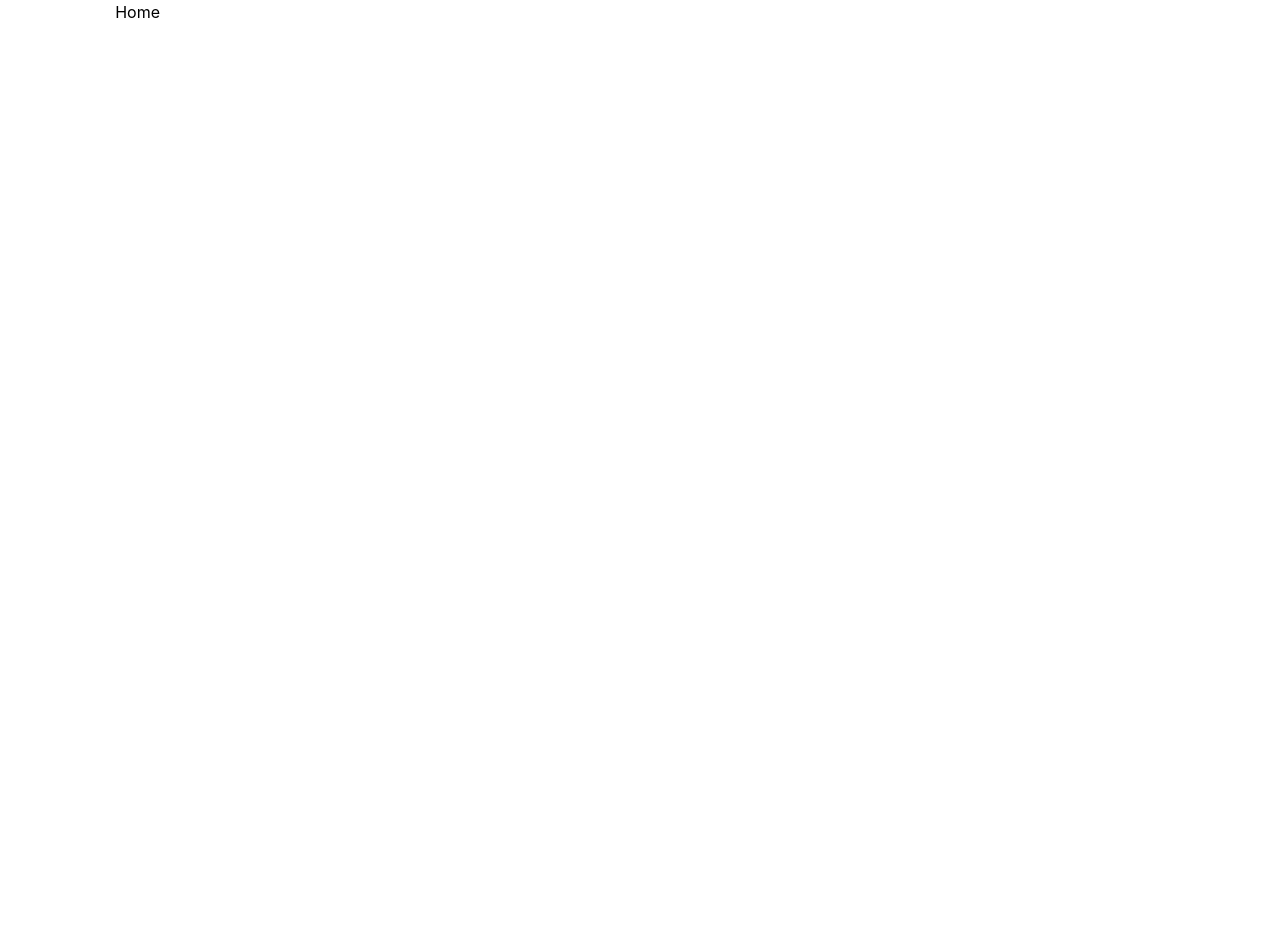
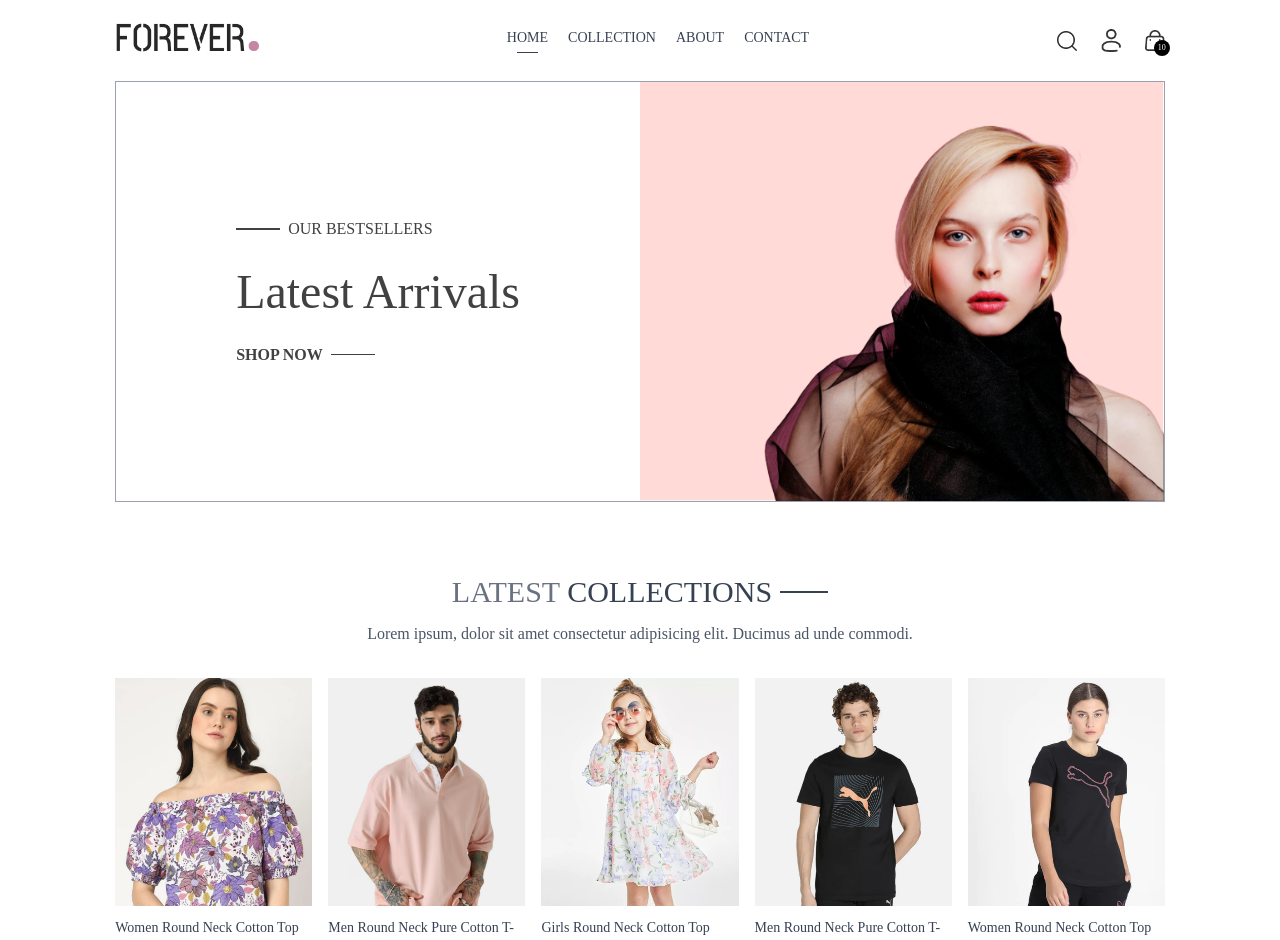
Before and after one commit to Tirth02/Ecommerce-Project-MERN, a React (Vite) app in the folder frontend/: page / in a window 1280 px wide. Shown: the top 940 px of the page. Before the commit the page ends 800 px from the top, so only its background shows below. Built offline with nearby package versions, Linux system fonts and the light colour scheme.

Commit message:
Hero Page desgining done with responsiveness using dummy data

```diff
--- a/frontend/src/App.jsx
+++ b/frontend/src/App.jsx
@@ -9,10 +9,12 @@ import Cart from "./pages/Cart";
 import Login from "./pages/Login";
 import PlaceOrder from "./pages/PlaceOrder";
 import Orders from "./pages/Orders";
+import Navbar from "./components/Navbar";
 
 const App = () => {
   return (
     <div className="px-4 sm:px-[5vw] md:px-[7vw] lg:px-[9vw]">
+      <Navbar/>
       <Routes>
         <Route path="/" element={<Home/>} />
         <Route path="/collection" element={<Collection/>} />
--- /dev/null
+++ b/frontend/src/components/Hero.jsx
@@ -0,0 +1,28 @@
+import React from 'react'
+import { assets } from '../assets/assets'
+
+const Hero = () => {
+  return (
+    <div className='flex flex-col sm:flex-row border border-gray-400'>
+        {/* Hero left side */}
+        <div className='w-full sm:w-1/2 flex items-center justify-center py-10 sm:py-0'>
+            <div className='text-[#414141]'>
+                <div className='flex items-center gap-2'>
+                    <p className='w-8 md:w-11 h-[2px] bg-[#414141]'></p>
+                    <p className='font-medium text-sm md:text-base'>OUR BESTSELLERS</p>
+                </div>
+                <h1 className='prata-regular text-3xl sm:py-3 lg:text-5xl leading-relaxed'>Latest Arrivals</h1>
+                <div className='flex items-center gap-2'>
+                    <p className='font-semibold text-sm md:text-base'>SHOP NOW</p>
+                    <p className='w-8 md:w-11 h-[1px] bg-[#414141]'></p>
+                </div>
+            </div>
+        </div>
+        {/* Hero Right Side */}
+        <img className='w-full sm:w-1/2 ' src={assets.hero_img} alt="" />
+
+    </div>
+  )
+}
+
+export default Hero
--- /dev/null
+++ b/frontend/src/components/LatestCollection.jsx
@@ -0,0 +1,36 @@
+import React, { useContext, useEffect, useState } from 'react'
+import { ShopContext } from '../context/ShopContext'
+import Title from './Title';
+import ProductItem from './ProductItem';
+
+const LatestCollection = () => {
+
+  const {products} = useContext(ShopContext);
+
+  const [latestProducts, setLatestProducts] = useState([]);
+
+  useEffect(() => {
+    setLatestProducts(products.slice(0,10));
+  },[])
+
+  return (
+    <div className='my-10'>
+        <div className='text-center py-8 text-3xl'>
+            <Title text1={'LATEST'} text2={'COLLECTIONS'}/>
+            <p className='w-3/4 m-auto text-xs sm:text-sm md:text-base text-gray-600'>
+                Lorem ipsum, dolor sit amet consectetur adipisicing elit. Ducimus ad unde commodi.
+            </p>
+        </div>
+
+        {/* Rendering Products */}
+
+        <div className='grid grid-cols-2 sm:grid-cols-3 md:grid-cols-4 lg:grid-cols-5 gap-4 gap-y-6 '>
+            {latestProducts.map((item, index) => (
+                <ProductItem key={index} id={item._id} image={item.image} name={item.name} price={item.price}/>
+            ))}
+        </div>
+    </div>
+  )
+}
+
+export default LatestCollection
--- /dev/null
+++ b/frontend/src/components/Navbar.jsx
@@ -0,0 +1,63 @@
+import React, { useState } from 'react'
+import {assets} from '../assets/assets.js'
+import { Link, NavLink } from 'react-router-dom'
+const Navbar = () => {
+
+  const [visible,setVisible] = useState(false);
+  return (
+    <div className="flex items-center justify-between py-5 font-medium">
+      <img src={assets.logo} className='w-36' alt="" />
+      <ul className='hidden sm:flex gap-5 text-sm text-gray-700'>
+        <NavLink to="/" className='flex flex-col items-center gap-1 '>
+          <p>HOME</p>
+          <hr className='w-2/4 border-none h-[1.5px] bg-gray-700 hidden'/>
+        </NavLink>
+        <NavLink to="/collection" className='flex flex-col items-center gap-1 '>
+          <p>COLLECTION</p>
+          <hr className='w-2/4 border-none h-[1.5px] bg-gray-700 hidden'/>
+        </NavLink>
+        <NavLink to="/about" className='flex flex-col items-center gap-1 '>
+          <p>ABOUT</p>
+          <hr className='w-2/4 border-none h-[1.5px] bg-gray-700 hidden'/>
+        </NavLink>
+        <NavLink to="/contact" className='flex flex-col items-center gap-1 '>
+          <p>CONTACT</p>
+          <hr className='w-2/4 border-none h-[1.5px] bg-gray-700 hidden'/>
+        </NavLink>
+      </ul>
+      <div className='flex items-center gap-6'>
+        <img src={assets.search_icon} className='w-5 cursor-pointer' alt="" />
+        <div className='group relative'>
+          <img src={assets.profile_icon} className='w-5 cursor-pointer' alt="" />
+          <div className='group-hover:block hidden absolute dropdown-menu right-0 pt-4 '>
+            <div className='flex flex-col gap-2 w-36 py-3 px-5 bg-slate-100 text-gray-500 rounded '>
+              <p className='cursor-pointer hover:text-black'>My Profile</p>
+              <p className='cursor-pointer hover:text-black'>Orders</p>
+              <p className='cursor-pointer hover:text-black'>Logout</p>
+            </div>
+          </div>
+        </div>
+        <Link to='/cart' className='relative'>
+          <img src={assets.cart_icon} className='w-5 min-w-5' alt="" />
+          <p className='absolute right-[-5px] bottom-[-5px] w-4 text-center leading-4 bg-black text-white aspect-square rounded-full text-[8px]'>10</p>
+        </Link>
+        <img onClick={() => setVisible(true)} src={assets.menu_icon} className='w-5 cursor-pointer sm:hidden'/>
+      </div>
+      {/* Sidebar menu for small screen */}
+      <div className={`absolute top-0 right-0 bottom-0 overflow-hidden bg-white transition-all ${visible ? 'w-full' : 'w-0'}`}>
+          <div className='flex flex-col text-gray-600'>
+            <div onClick={() => {setVisible(false)}}  className='flex items-center gap-4 p-3 cursor-pointer'>
+                <img className='h-4 rotate-180' src={assets.dropdown_icon} alt="" />
+                <p>Back</p>
+            </div>
+            <NavLink onClick={() => setVisible(false)} className='py-2 pl-6 border' to='/'>HOME</NavLink>
+            <NavLink onClick={() => setVisible(false)} className='py-2 pl-6 border' to='/collection'>COLLECTION</NavLink>
+            <NavLink onClick={() => setVisible(false)} className='py-2 pl-6 border' to='/about'>ABOUT</NavLink>
+            <NavLink onClick={() => setVisible(false)} className='py-2 pl-6 border' to='/contact'>CONTACT</NavLink>
+          </div>
+      </div>
+    </div>
+  )
+}
+
+export default Navbar
--- /dev/null
+++ b/frontend/src/components/ProductItem.jsx
@@ -0,0 +1,20 @@
+import React, { useContext } from 'react'
+import { ShopContext } from '../context/ShopContext'
+import { Link } from 'react-router-dom';
+
+const ProductItem = ({id,image,name,price}) => {
+    const {currency} = useContext(ShopContext);
+
+
+  return (
+    <Link className='text-gray-700 cursor-pointer ' to={`/product/${id}`}>
+        <div className='overflow-hidden'>
+            <img src={image[0]} className='hover:scale-110 transition ease-in-out' alt="" />
+        </div>
+        <p className='pt-3 pb-1 text-sm'>{name}</p>
+        <p className='text-sm font-medium '>{currency}{price}</p>
+    </Link>
+  )
+}
+
+export default ProductItem
--- /dev/null
+++ b/frontend/src/components/Title.jsx
@@ -0,0 +1,12 @@
+import React from 'react'
+
+const Title = ({text1, text2}) => {
+  return (
+    <div className='inline-flex gap-2 items-center mb-3'>
+        <p className='text-gray-500 '>{text1} <span className='text-gray-700 font-medium'>{text2}</span></p>
+        <p className='w-8 sm:w-12 h-[1px] sm:h-[2px] bg-gray-700'></p>
+    </div>
+  )
+}
+
+export default Title
--- /dev/null
+++ b/frontend/src/context/ShopContext.jsx
@@ -0,0 +1,23 @@
+import { createContext } from "react";
+import { products } from "../assets/assets";
+export const ShopContext = createContext();
+
+export const ShopContextProvider = (props) => {
+
+    const currency = '$';
+    const delivery_fee = 10;
+
+
+
+    const value = {
+        products,
+        currency,
+        delivery_fee
+    }
+
+    return (
+        <ShopContext.Provider value={value}>
+            {props.children}
+        </ShopContext.Provider>
+    )
+}
--- a/frontend/src/index.css
+++ b/frontend/src/index.css
@@ -1 +1,15 @@
 @import "tailwindcss";
+@import url('https://fonts.googleapis.com/css2?family=Outfit:wght@100..900&family=Prata&display=swap');
+a.active hr{
+    display: block;
+}
+
+*{
+    font-family: Outfit;
+}
+
+.prata-regular {
+  font-family: "Prata", serif;
+  font-weight: 400;
+  font-style: normal;
+}
--- a/frontend/src/main.jsx
+++ b/frontend/src/main.jsx
@@ -1,11 +1,14 @@
-import { StrictMode } from 'react'
-import { createRoot } from 'react-dom/client'
-import './index.css'
-import { BrowserRouter } from 'react-router-dom'
-import App from './App.jsx'
+import { StrictMode } from "react";
+import { createRoot } from "react-dom/client";
+import "./index.css";
+import { BrowserRouter } from "react-router-dom";
+import App from "./App.jsx";
+import { ShopContextProvider } from "./context/ShopContext.jsx";
 
-createRoot(document.getElementById('root')).render(
+createRoot(document.getElementById("root")).render(
   <BrowserRouter>
-    <App />
+    <ShopContextProvider>
+      <App />
+    </ShopContextProvider>
   </BrowserRouter>,
-)
+);
--- a/frontend/src/pages/Home.jsx
+++ b/frontend/src/pages/Home.jsx
@@ -1,8 +1,13 @@
 import React from 'react'
+import Hero from '../components/Hero'
+import LatestCollection from '../components/LatestCollection'
 
 const Home = () => {
   return (
-    <div>Home</div>
+    <div>
+      <Hero/>
+      <LatestCollection/>
+    </div>
   )
 }
 
```
